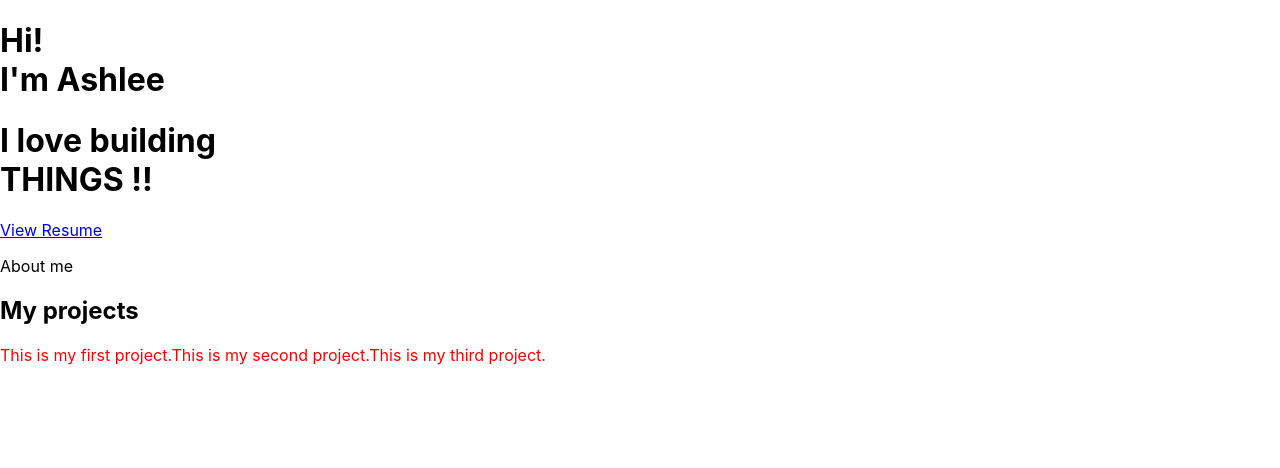
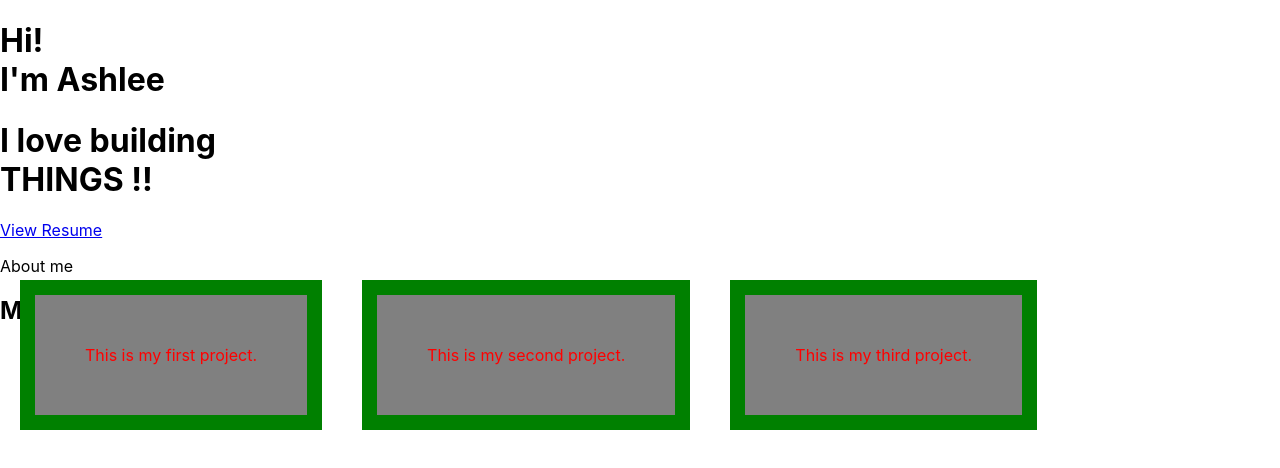
Before and after one commit to aekupor/me, a React (Create React App) app in the folder website/: page / in a window 1280 px wide. Shown: the top 468 px of the page. Built offline with nearby package versions, Linux system fonts and the light colour scheme.

Commit message:
Create project boxes and hover state

```diff
--- a/website/src/css/project.css
+++ b/website/src/css/project.css
@@ -1,3 +1,13 @@
 .project {
   color: red;
+  width: 300px;
+  border: 15px solid green;
+  padding: 50px;
+  margin: 20px;
+  background-color: gray;
 }
+
+
+.project:hover {
+  color: yellow;
+}
```
